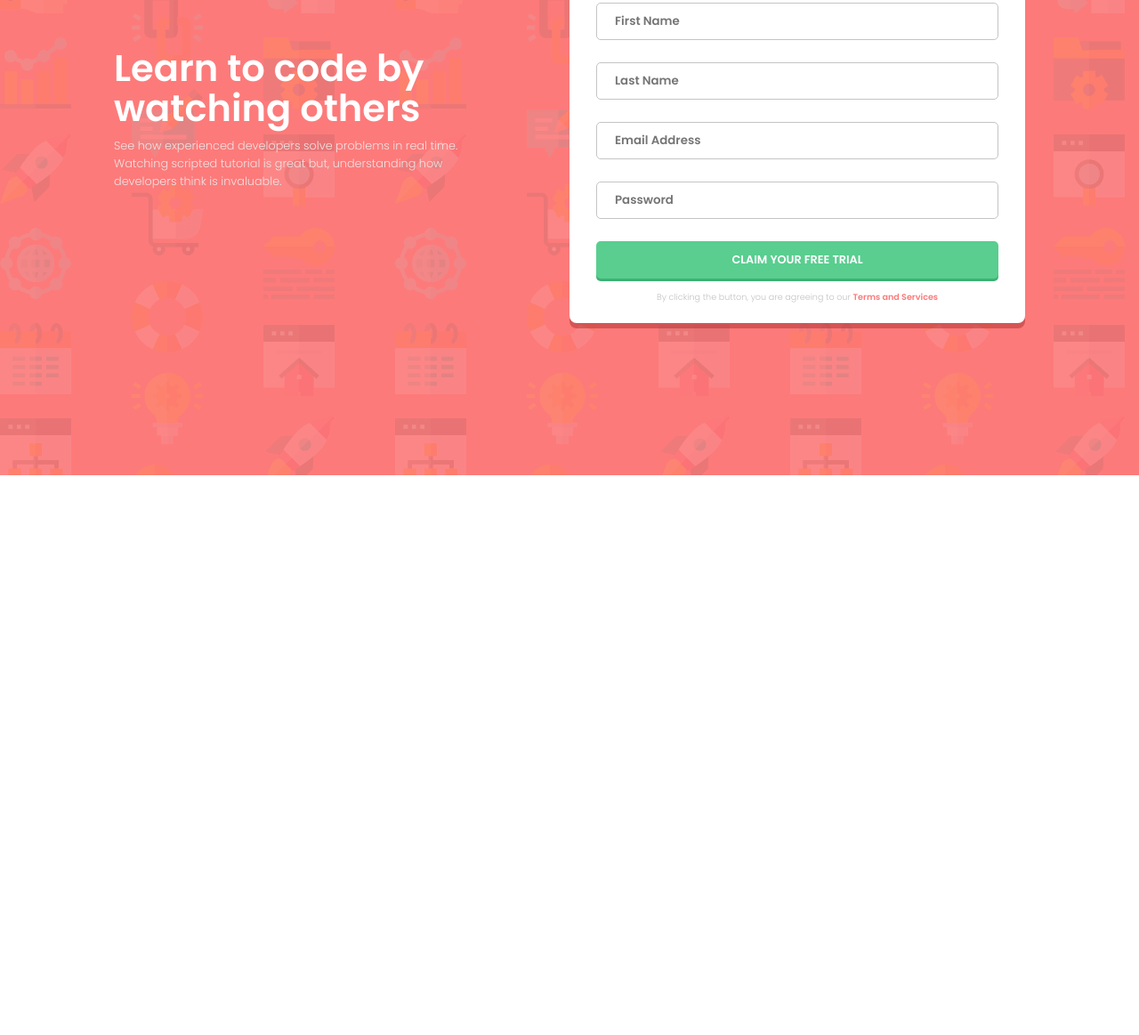
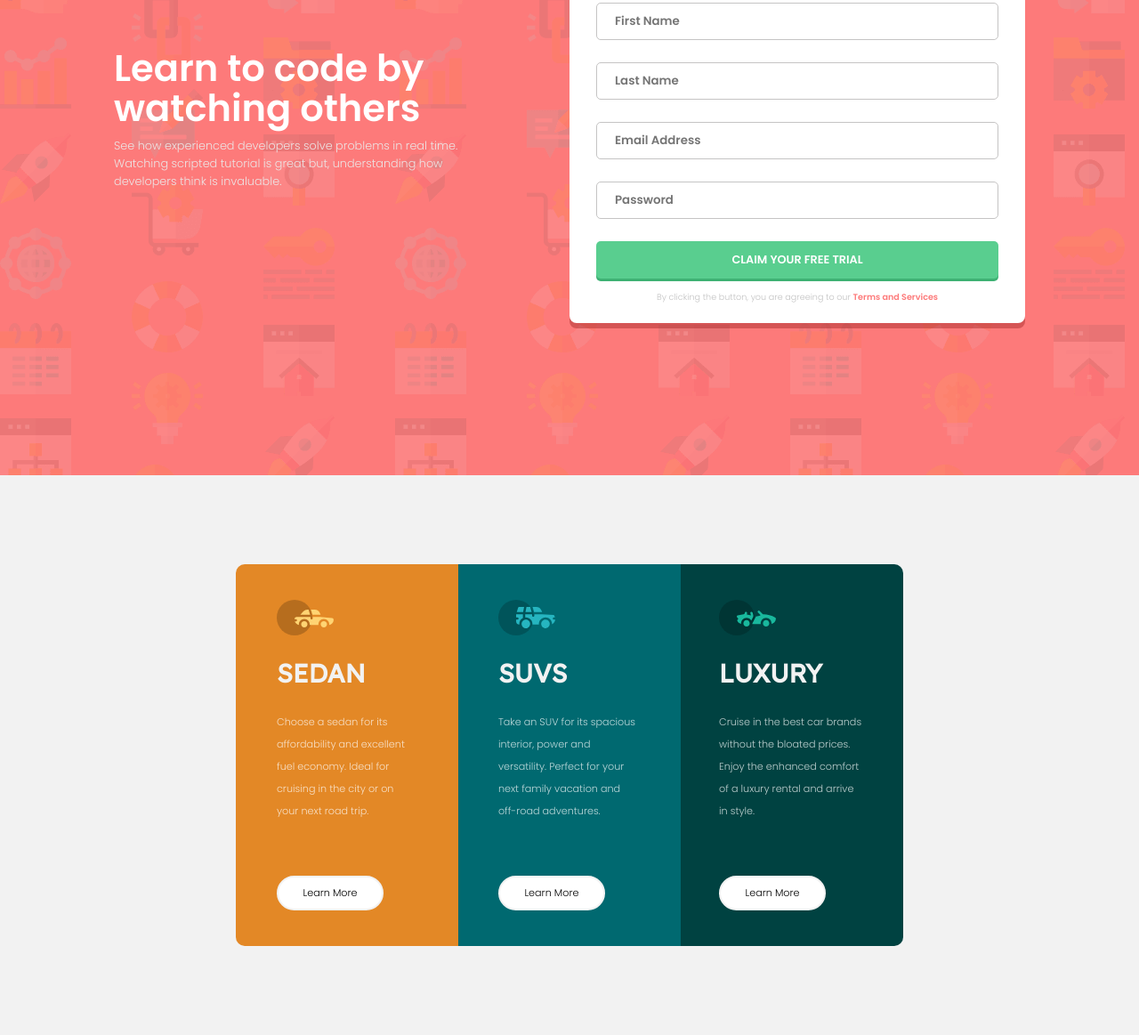
Before and after one commit to pHemihCode/Assignments, a plain HTML site: page Week 4/Registration-form/index.html in a window 1280 px wide. Shown: the part 266-1429 px from the top of the page at 89% size. Before the commit the page ends 800 px from the top, so only its background shows below. Drawn offline with Linux system fonts and the light colour scheme.

Commit message:
Grid container was added

```diff
--- a/Week 4/Registration-form/index.html
+++ b/Week 4/Registration-form/index.html
@@ -53,7 +53,7 @@
             </div>
         </div>
     </div>
-    <!-- <div class="grid-container">
+    <div class="grid-container">
         <div class="grid-one similar">
             <img src="images/Copy of icon-sedans.svg" alt="Sedan photo">
             <h1>SEDAN</h1>
@@ -78,7 +78,7 @@
             </p>
             <a href="#">Learn More</a>
         </div>
-    </div> -->
+    </div>
     <script src="Js/index.js"></script>
 </body>
 </html>
```
